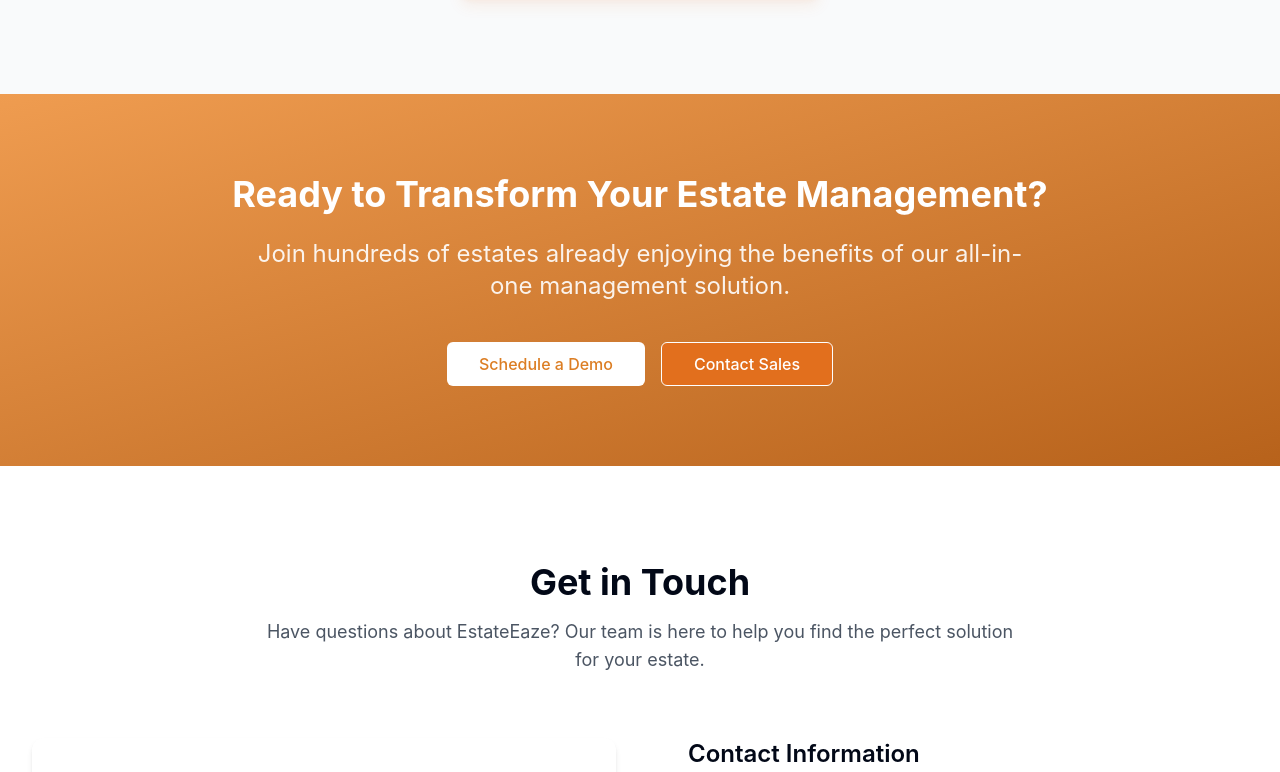
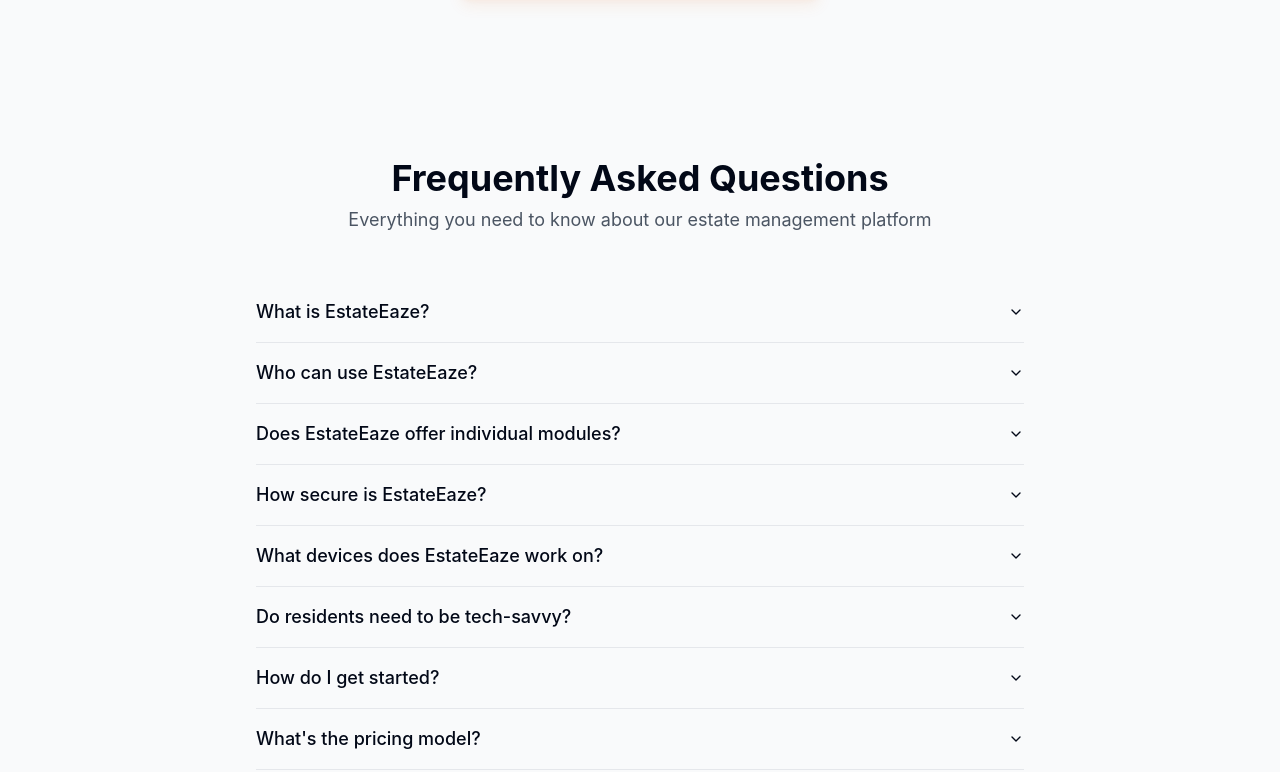
Before and after one commit to Semantic-softwares/eaze-resident-connect, a React (Vite) app: page / in a window 1280 px wide. Shown: the part 5508-6280 px from the top of the page. Built offline with nearby package versions, Linux system fonts and the light colour scheme.

Commit message:
Add FAQ section
Adds a Frequently Asked Questions section to the landing page with provided questions and answers.

```diff
--- /dev/null
+++ b/src/components/FAQ.tsx
@@ -0,0 +1,74 @@
+
+import { Accordion, AccordionContent, AccordionItem, AccordionTrigger } from "@/components/ui/accordion";
+
+interface FAQItem {
+  question: string;
+  answer: string;
+}
+
+const faqData: FAQItem[] = [
+  {
+    question: "What is EstateEaze?",
+    answer: "EstateEaze is a digital estate management platform that helps communities manage visitors, levies, common areas, security, pets, documents, and more — all in one place."
+  },
+  {
+    question: "Who can use EstateEaze?",
+    answer: "EstateEaze is designed for residents of gated communities or residential estates, estate managers & committee members."
+  },
+  {
+    question: "Does EstateEaze offer individual modules?",
+    answer: "Yes! EstateEaze is modular, so you can choose and deploy only the features you need — whether it's levy payments, estate accounts, visitor management, or any other module."
+  },
+  {
+    question: "How secure is EstateEaze?",
+    answer: "Very secure. We use modern encryption and best practices to protect estate data and privacy."
+  },
+  {
+    question: "What devices does EstateEaze work on?",
+    answer: "EstateEaze works on smartphones, tablets, and desktops — accessible from anywhere."
+  },
+  {
+    question: "Do residents need to be tech-savvy?",
+    answer: "Not at all. EstateEaze is simple and intuitive. We also provide training and support for all users."
+  },
+  {
+    question: "How do I get started?",
+    answer: "Click [Sign Up] or [Book a Demo], and our team will walk you through the rest."
+  },
+  {
+    question: "What's the pricing model?",
+    answer: "Pricing depends on the size of your estate and the features you need. Contact us for a custom quote."
+  }
+];
+
+const FAQ = () => {
+  return (
+    <section className="py-16 bg-gray-50" id="faq">
+      <div className="container mx-auto px-4">
+        <div className="text-center mb-12">
+          <h2 className="text-3xl md:text-4xl font-bold mb-2">Frequently Asked Questions</h2>
+          <p className="text-lg text-gray-600 max-w-2xl mx-auto">
+            Everything you need to know about our estate management platform
+          </p>
+        </div>
+
+        <div className="max-w-3xl mx-auto">
+          <Accordion type="single" collapsible className="w-full">
+            {faqData.map((faq, index) => (
+              <AccordionItem key={index} value={`item-${index}`} className="border-b border-gray-200">
+                <AccordionTrigger className="py-4 text-lg font-medium text-left hover:no-underline">
+                  {faq.question}
+                </AccordionTrigger>
+                <AccordionContent className="text-gray-600 pb-4 pt-1">
+                  {faq.answer}
+                </AccordionContent>
+              </AccordionItem>
+            ))}
+          </Accordion>
+        </div>
+      </div>
+    </section>
+  );
+};
+
+export default FAQ;
--- a/src/pages/Index.tsx
+++ b/src/pages/Index.tsx
@@ -9,6 +9,7 @@ import CTA from "../components/CTA";
 import Contact from "../components/Contact";
 import Footer from "../components/Footer";
 import HowItWorks from "../components/HowItWorks";
+import FAQ from "../components/FAQ";
 
 const Index = () => {
   return (
@@ -21,6 +22,7 @@ const Index = () => {
         <HowItWorks />
         <Testimonials />
         <Pricing />
+        <FAQ />
         <CTA />
         <Contact />
       </main>
```
